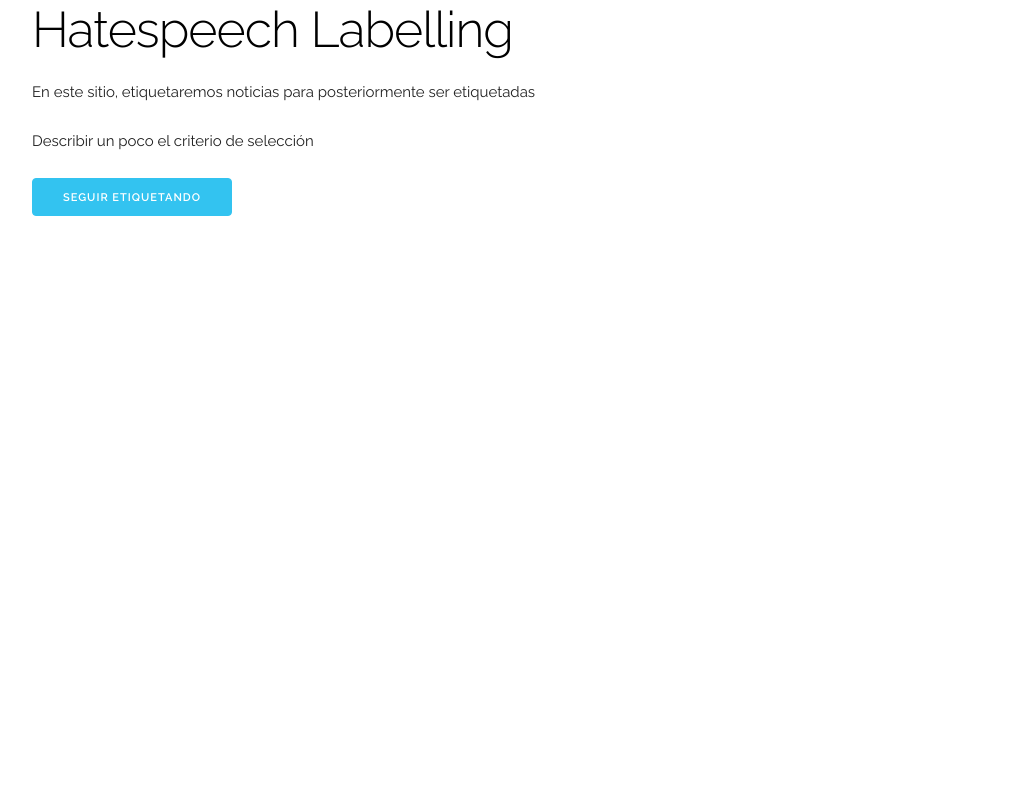
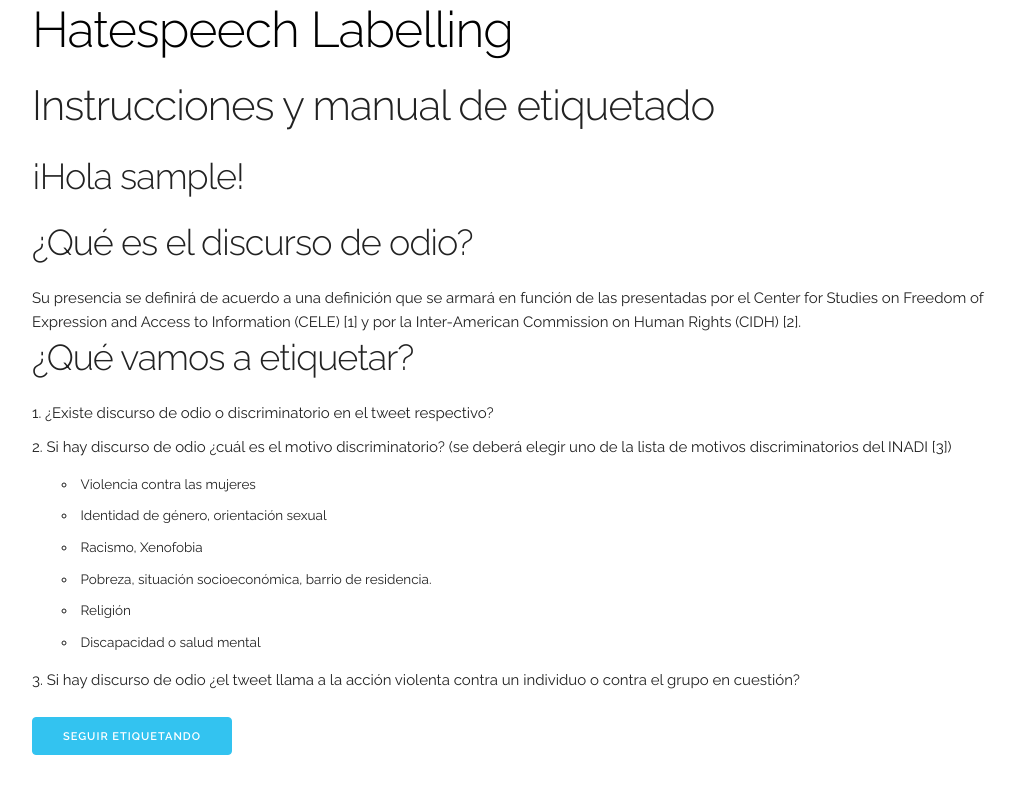
Before and after one commit to finiteautomata/news-labelling, a Django app: page / in a window 1280 px wide. Shown: the whole page, without its empty margins (96-1109 px from the left). Run offline with Django 3.2, Linux system fonts and the light colour scheme; the visitor is signed in with stand-in values (Sample User, id 1).

Commit message:
Agrego bosquejo instrucciones

```diff
--- a/frontend/templates/index.html
+++ b/frontend/templates/index.html
@@ -8,11 +8,44 @@
 {% block content %}
 
 <div class="row">
-  <p>
-    En este sitio, etiquetaremos noticias para posteriormente ser etiquetadas
-  </p>
 
-  <p>Describir un poco el criterio de selección</p>
+<h2> Instrucciones y manual de etiquetado </h2>
+
+<h3> ¡Hola {{request.user.username }}!</h3>
+
+<div class="row">
+  <h3>¿Qué es el discurso de odio? </h3>
+
+  Su presencia se definirá de acuerdo a una definición que se armará en función de las presentadas por el Center for Studies on Freedom of Expression and Access to Information (CELE) [1] y por la Inter-American Commission on Human Rights (CIDH) [2].
+</div>
+
+<div class="row">
+  <h3> ¿Qué vamos a etiquetar? </h3>
+
+  <ol>
+    <li> ¿Existe discurso de odio o discriminatorio en el tweet respectivo? </li>
+    <li> Si hay discurso de odio ¿cuál es el motivo discriminatorio? (se deberá elegir uno de la lista de motivos discriminatorios del INADI [3])
+      <ul>
+        <li> Violencia contra las mujeres </li>
+        <li> Identidad de género, orientación sexual </li>
+        <li> Racismo, Xenofobia </li>
+        <li> Pobreza, situación socioeconómica, barrio de residencia. </li>
+        <li> Religión </li>
+        <li> Discapacidad o salud mental   </li>
+      </ul>
+
+    </li>
+
+    <li> Si hay discurso de odio ¿el tweet llama a la acción violenta contra un individuo o contra el grupo en cuestión? </li>
+  </ol>
+
+
+
+</div>
+
+
+
+
 </div>
 
 <div class="row">
```
